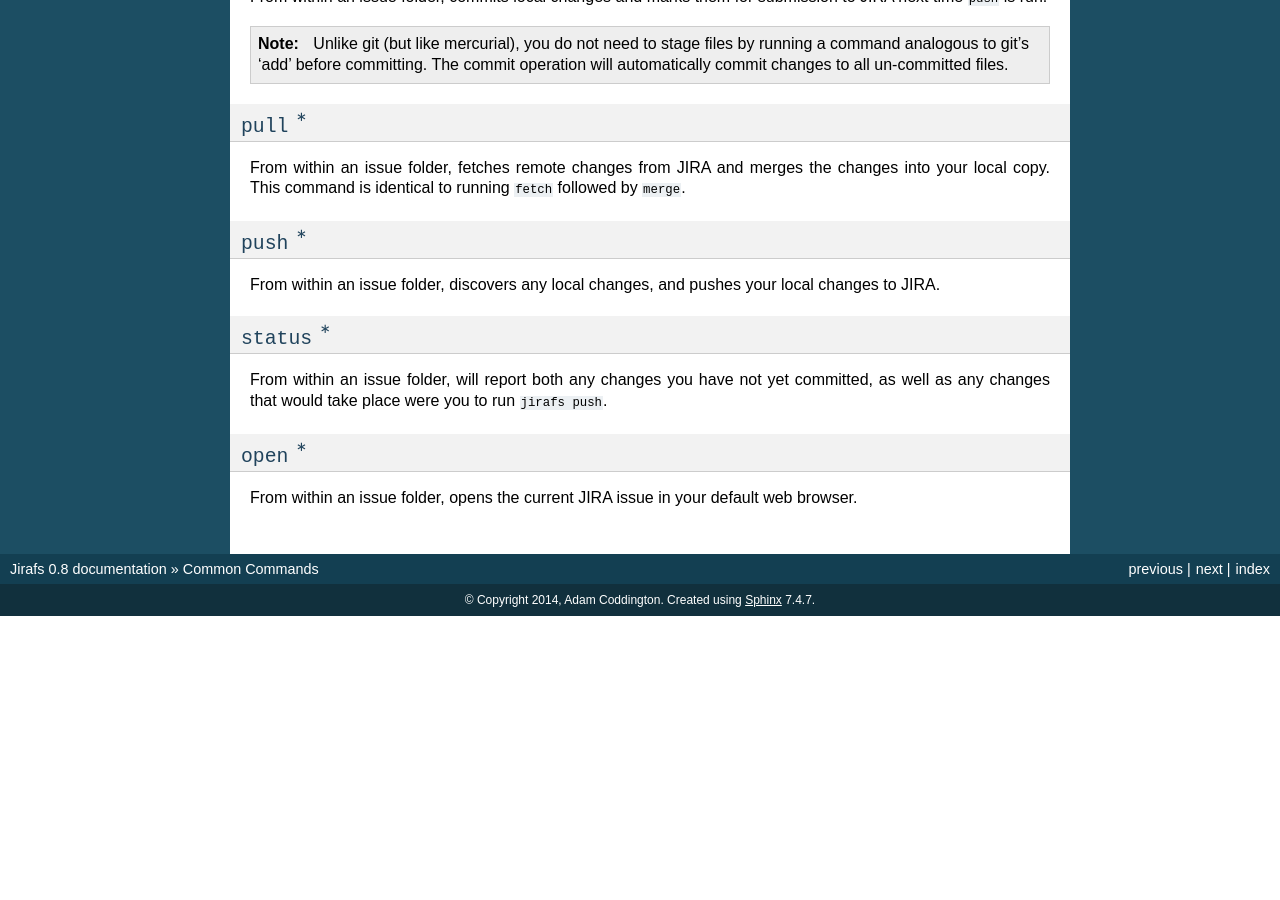
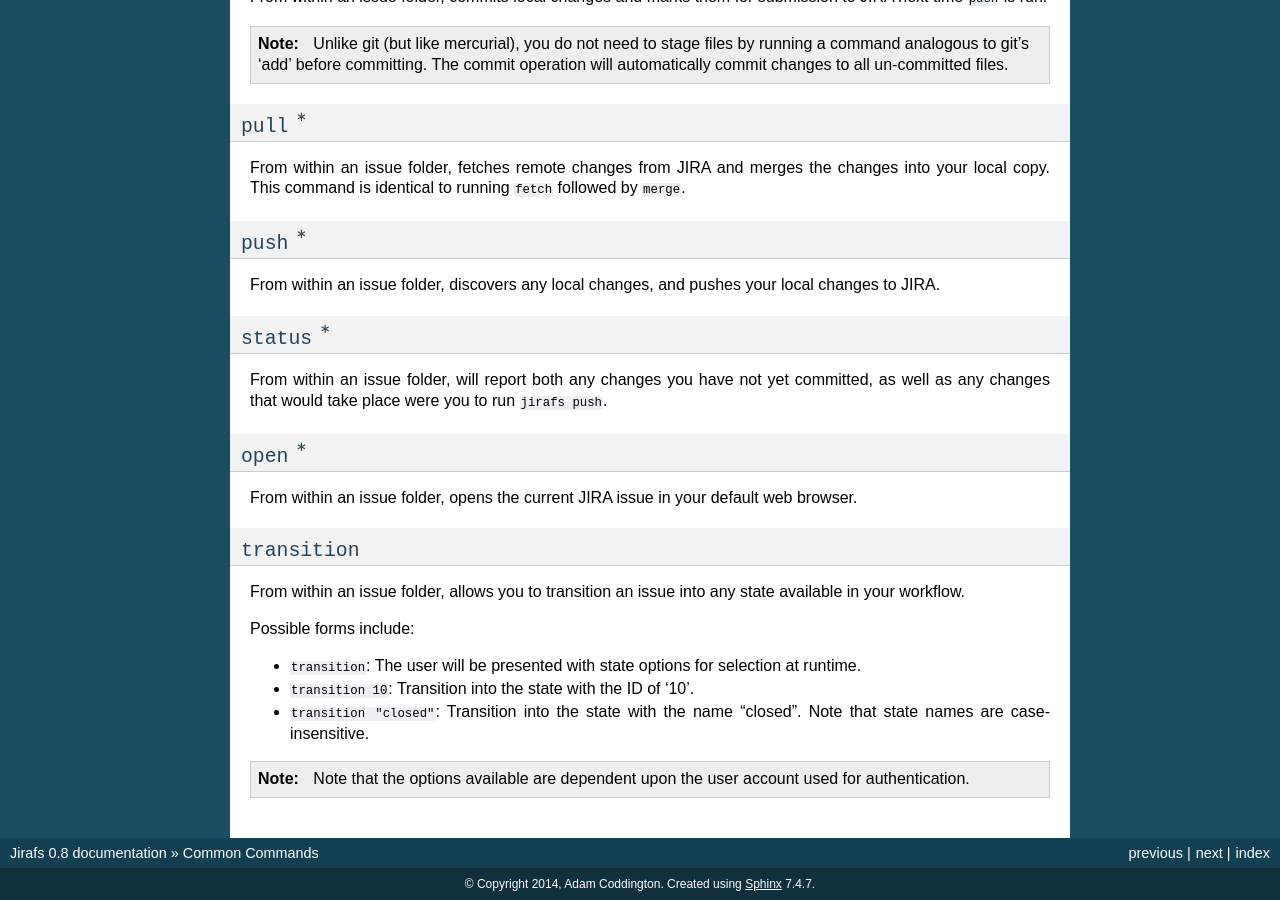
Before and after one commit to coddingtonbear/jirafs, a Sphinx documentation site: the page built from docs/source/commands.rst, in a window 1280 px wide and 900 px high, scrolled down 662 px. Built offline with Sphinx 7.4.7, drawn with Linux system fonts in a browser that asks for light colours; pages that are not in the unit, such as notebooks, are missing from menus; before the commit the page ends 1278 px from its top, so only the background shows below that.

Commit message:
Adding 'transition' command for allowing users to move issue between workflow steps.

```diff
--- a/docs/source/commands.rst
+++ b/docs/source/commands.rst
@@ -70,3 +70,22 @@ run ``jirafs push``.
 
 From within an issue folder, opens the current JIRA issue in your
 default web browser.
+
+``transition``
+----------------------------------------
+
+From within an issue folder, allows you to transition an issue into any
+state available in your workflow.
+
+Possible forms include:
+
+* ``transition``: The user will be presented with state options for
+  selection at runtime.
+* ``transition 10``: Transition into the state with the ID of '10'.
+* ``transition "closed"``: Transition into the state with the name
+  "closed".  Note that state names are case-insensitive.
+
+.. note::
+
+   Note that the options available are dependent upon the user account
+   used for authentication.
--- a/jirafs/__init__.py
+++ b/jirafs/__init__.py
@@ -1 +1 @@
-__version__ = '1.0'
+__version__ = '1.1'
--- a/setup.py
+++ b/setup.py
@@ -74,6 +74,7 @@ setup(
             'open = jirafs.commands.open:Command',
             'diff = jirafs.commands.diff:Command',
             'config = jirafs.commands.config:Command',
+            'transition = jirafs.commands.transition:Command',
         ]
     },
 )
```
Also changed, not shown: 2 other files.
